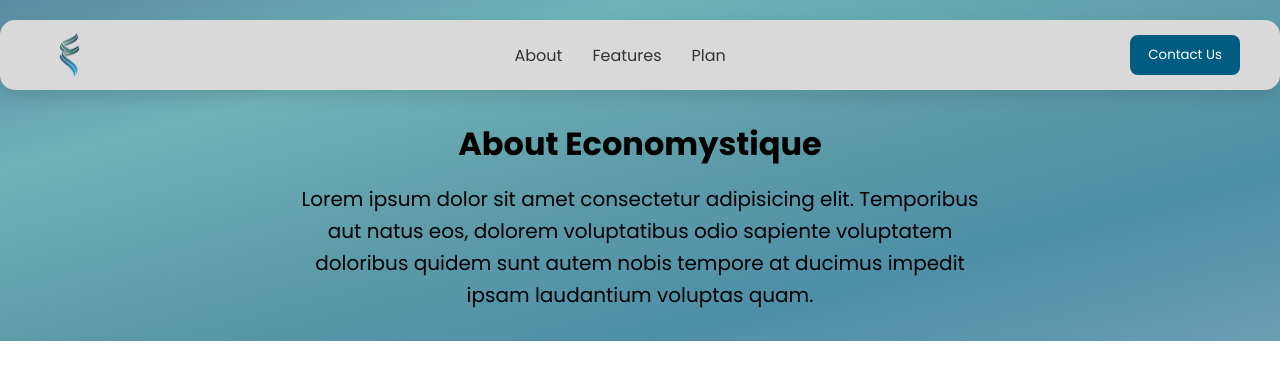
After one commit to Economystique/LandingPage, a Flask app: page /about in a window 1280 px wide. The commit adds this page. Shown: the top 380 px of the page. Run offline with Flask 3, Linux system fonts and the light colour scheme.

Commit message:
Added route for about page

```diff
--- a/app/routes.py
+++ b/app/routes.py
@@ -6,3 +6,7 @@ main = Blueprint('main', __name__)
 @main.route('/')
 def index():
     return render_template('index.html')
+
+@main.route('/about')
+def about():
+    return render_template('about.html')
--- a/app/static/css/styles.css
+++ b/app/static/css/styles.css
@@ -1,3 +1,5 @@
+@import url('https://fonts.googleapis.com/css2?family=Poppins:wght@400;600;700&display=swap');
+
 /* index.html style */
 * {
   box-sizing: border-box;
@@ -6,8 +8,8 @@
 }
 
 body {
-  font-family: Arial, sans-serif;
-  background: linear-gradient(to bottom right, #1f4556, #4a7f81, #458694, #307697, #356278);
+  font-family: 'Poppins', Arial, sans-serif;
+  background: linear-gradient(to bottom right, #5a8ca3, #6fb3b8, #5e9ca8, #4d8fa7, #6a9eb3);
   background-repeat: no-repeat;
   display: block;
   color: #000000;
@@ -18,8 +20,8 @@ nav {
   top: 20px;
   left: 50%;
   transform: translateX(-50%);
-  width: 90%;
-  max-width: 1200px;
+  width: 100%;
+  max-width: 1500px;
   height: 70px;
 
   background: #D9D9D9;
@@ -212,3 +231,8 @@ nav .contact-button {
     align-items: center;
   }
 }
+
+/* If there are other font-family declarations, update them too: */
+.logo, .hero, nav, button, h1, h2, h3, h4, h5, h6, p, ul, li, .card, .plans, .contact-button {
+  font-family: 'Poppins', Arial, sans-serif;
+}
--- /dev/null
+++ b/app/templates/about.html
@@ -0,0 +1,26 @@
+<!DOCTYPE html>
+<html lang="en">
+<head>
+    <meta charset="UTF-8">
+    <meta name="viewport" content="width=device-width, initial-scale=1.0">
+    <title>About - Economystique</title>
+    <link rel="stylesheet" href="{{ url_for('static', filename='css/styles.css') }}">
+</head>
+<body>
+    <nav>
+        <div class="logo">
+            <img src="{{ url_for('static', filename='img/economystiqueLogo.png') }}" alt="Economystique Logo">
+        </div>
+        <ul>
+            <li><a href="/about">About</a></li>
+            <li><a href="#">Features</a></li>
+            <li><a href="#">Plan</a></li>
+        </ul>
+        <button class="contact-button">Contact Us</button>
+    </nav>
+    <div class="hero">
+        <h1>About Economystique</h1>
+        <p>Lorem ipsum dolor sit amet consectetur adipisicing elit. Temporibus aut natus eos, dolorem voluptatibus odio sapiente voluptatem doloribus quidem sunt autem nobis tempore at ducimus impedit ipsam laudantium voluptas quam.</p>
+    </div>
+</body>
+</html>
--- a/app/templates/index.html
+++ b/app/templates/index.html
@@ -11,10 +11,10 @@
   <!-- Navbar -->
   <nav>
     <div class="logo">
-      <img src="{{ url_for('static', filename='img/economystiqueLogo.png') }}" alt="Logo">
+      <img src="{{ url_for('static', filename='img/economystiqueLogo.png') }}" alt="Economystique Logo">
     </div>
     <ul>
-      <li><a href="#">About</a></li>
+      <li><a href="/about">About</a></li>
       <li><a href="#">Features</a></li>
       <li><a href="#">Plan</a></li>
     </ul>
```
Also changed, not shown: other parts of app/static/css/styles.css (+24 -7 lines).
